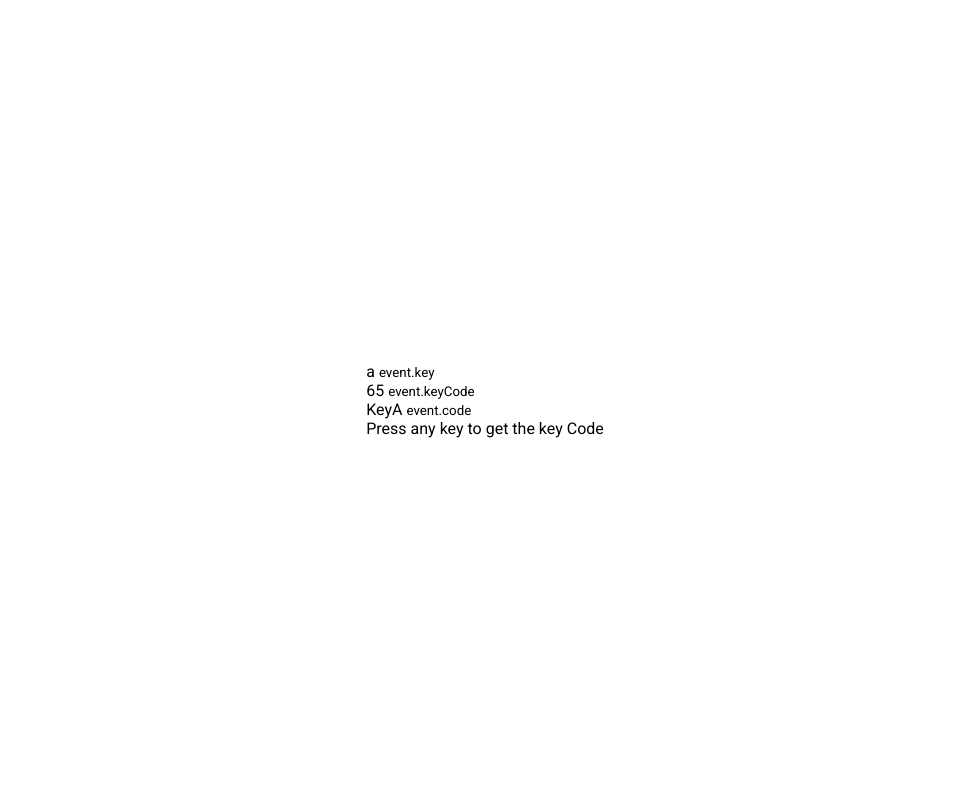
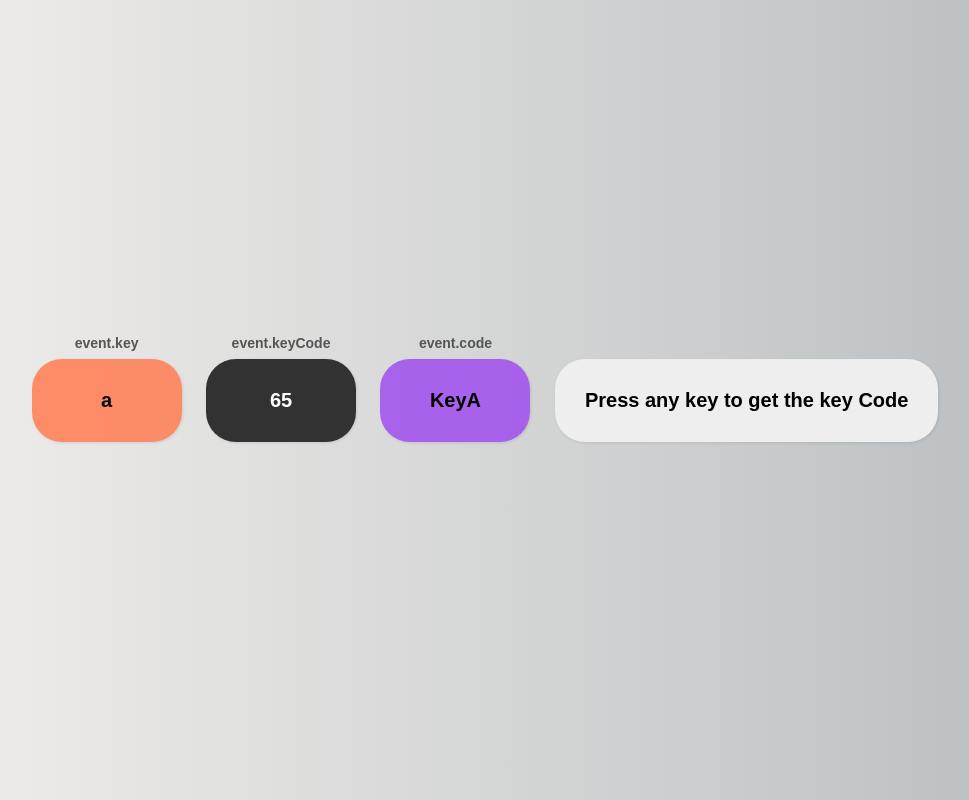
Before and after one commit to morganfula/11_Event-KeyCodes, a plain HTML site: page index.html in a window 1280 px wide. Shown: the whole page, without its empty margins (155-1124 px from the left). Drawn offline with Linux system fonts and the light colour scheme; a web font is replaced by a local one.

Commit message:
starting js

```diff
--- a/index.html
+++ b/index.html
@@ -11,22 +11,22 @@
 
 <body>
   <div id="insert">
-    <div class="key">
+    <div class="key event-key">
       a
       <small>event.key</small>
     </div>
 
-    <div class="key">
+    <div class="key event-keycode">
       65
       <small>event.keyCode</small>
     </div>
 
-    <div class="key">
+    <div class="key event-code">
       KeyA
       <small>event.code</small>
     </div>
 
-    <div class="key">
+    <div class="key text">
       Press any key to get the key Code
     </div>
   </div>
--- a/style.scss
+++ b/style.scss
@@ -1,17 +1,56 @@
-@import url("https://fonts.googleapis.com/css2?family=Roboto:ital,wght@0,100;0,300;0,400;0,500;0,700;0,900;1,100;1,300;1,400;1,500;1,700;1,900&display=swap");
+@import url('https://fonts.googleapis.com/css2?family=Muli&display=swap');
 
 * {
   box-sizing: border-box;
 }
 
 body {
-  font-family: "Roboto", sans-serif;
+  background: linear-gradient(left, #f3f1ee, #b7bbbe);
+  font-family: 'Muli', sans-serif;
   height: 100vh;
   margin: 0;
   padding: 0;
   display: flex;
-  flex-direction: column;
   justify-content: center;
+  text-align: center;
   align-items: center;
   overflow: hidden;
 }
+
+.key {
+  border-radius: 30px;
+  background-color: #eee;
+  box-shadow: 1px 1px 3px rgba(0, 0, 0, 0.1);
+  display: inline-flex;
+  align-items: center;
+  font-size: 20px;
+  font-weight: bolder;
+  padding: 30px;
+  flex-direction: column;
+  margin: 10px;
+  min-width: 150px;
+  position: relative;
+
+  small {
+    position: absolute;
+    top: -24px;
+    left: 0;
+    text-align: center;
+    width: 100%;
+    color: #555;
+    font-size: 14px;
+  }
+}
+
+.event-key {
+  background-color: rgba(255, 130, 90, 0.9);
+}
+
+.event-keycode {
+  background-color: #323232;
+  color: #fff;
+}
+
+.event-code {
+  background-color: rgba(148, 47, 242, 0.7);
+}
```
Also changed, not shown: css/style.css, 1 other file.
